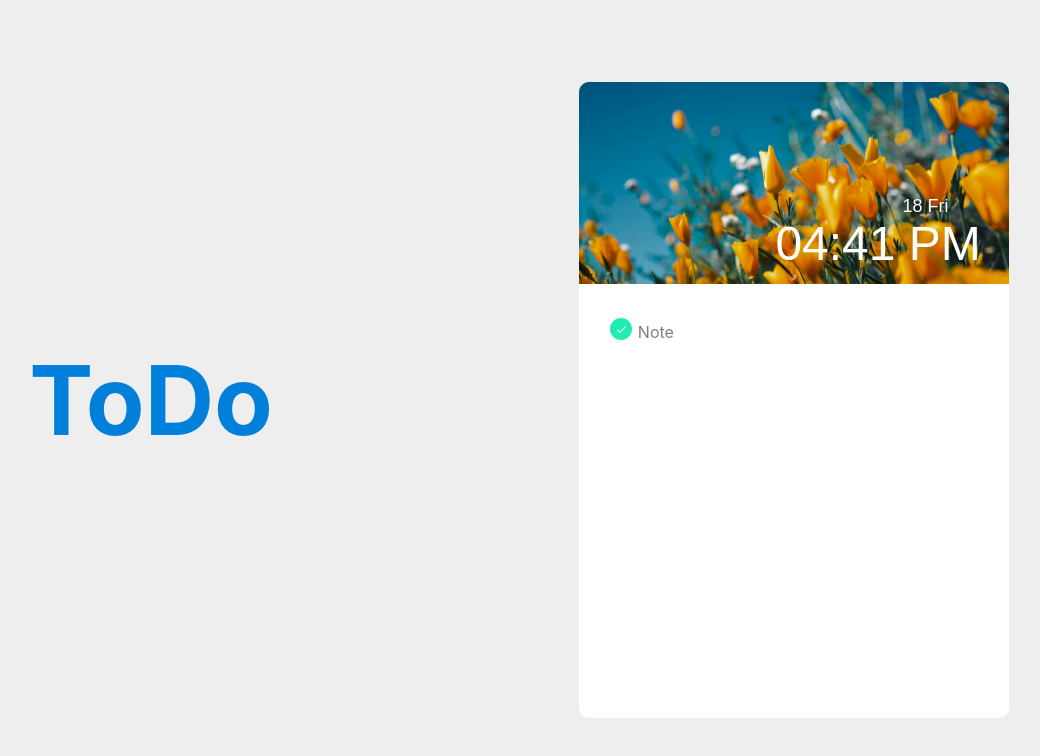
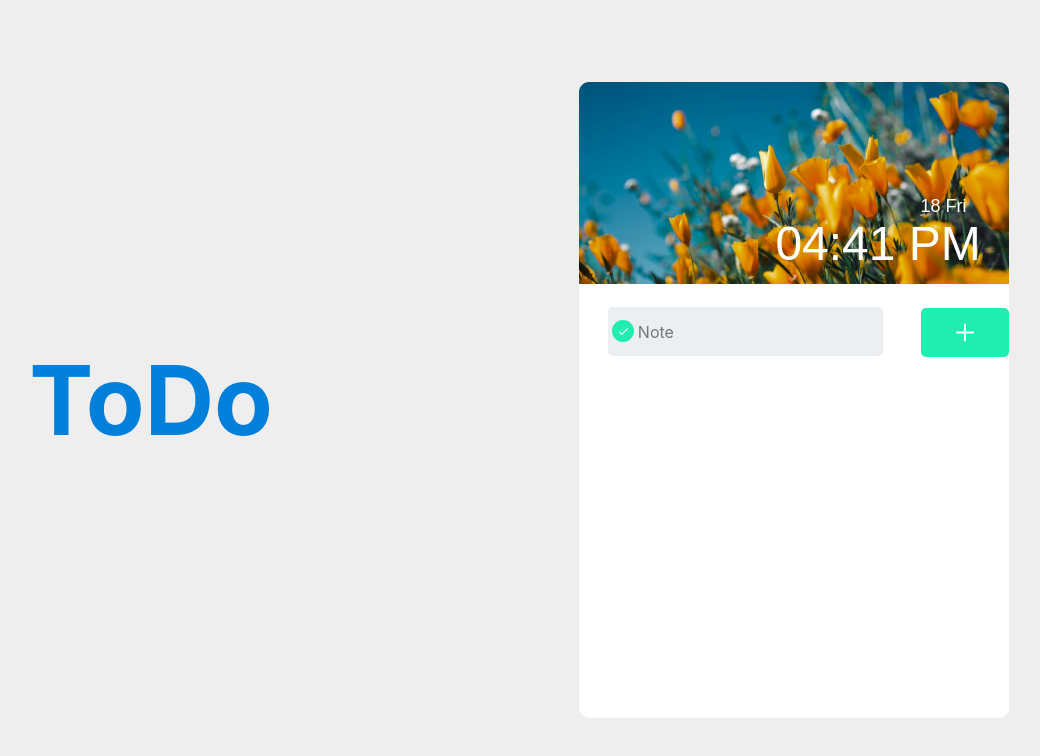
Before and after one commit to levani0318/ToDo, a React (Vite) app: page / in a window 1280 px wide. Shown: the top 756 px of the page, without its empty margins (121-1161 px from the left). Built offline with nearby package versions, Linux system fonts and the light colour scheme.

Commit message:
add button

```diff
--- a/src/App.tsx
+++ b/src/App.tsx
@@ -1,5 +1,6 @@
 import bgright from "./assets/bg-right.svg";
 import circle from "./assets/circle.svg";
+import plus from "./assets/akar-icons_plus.svg";
 
 function App() {
   const currentTime = new Date().toLocaleString("us-en", {
@@ -19,25 +20,28 @@ function App() {
         <div className="relative">
           <img src={bgright} alt="bgright" />
           <div className="absolute right-[28px] bottom-[16px] font-ruso">
-            <h2 className="font-normal text-[18px] text-white ml-[127px]">
+            <h2 className="font-normal text-[18px] text-white ml-[145px]">
               {currentDate}
             </h2>
             <h1 className="font-normal text-5xl text-white">{currentTime}</h1>
           </div>
         </div>
-        <div className="">
-          <div className="relative pl-[29px] pt-[23px] mb-[362px]">
+        <div className="flex justify-between gap-[10px]">
+          <div className="relative pl-[29px] pt-[23px] mb-[362px] cursor-pointer">
             <img
-              className="absolute left-[30px] top-[33px]"
+              className="absolute left-[32px] top-[35px]"
               src={circle}
               alte="circle"
             />
             <input
-              className="w-[275px] h-[49px] pl-[30px] rounded-[5px]"
+              className="w-[275px] h-[49px] pl-[30px] rounded-[5px]  bg-[#ebeff2]"
               type="text"
               placeholder="Note"
             />
           </div>
+          <button className="w-[88px] h-[49px] rounded-[5px] gap-2.5 bg-[#20EEB0] mt-6">
+            <img className="pl-[21px] cursor-pointer" src={plus} alt="Plus" />
+          </button>
         </div>
       </div>
     </div>
```
